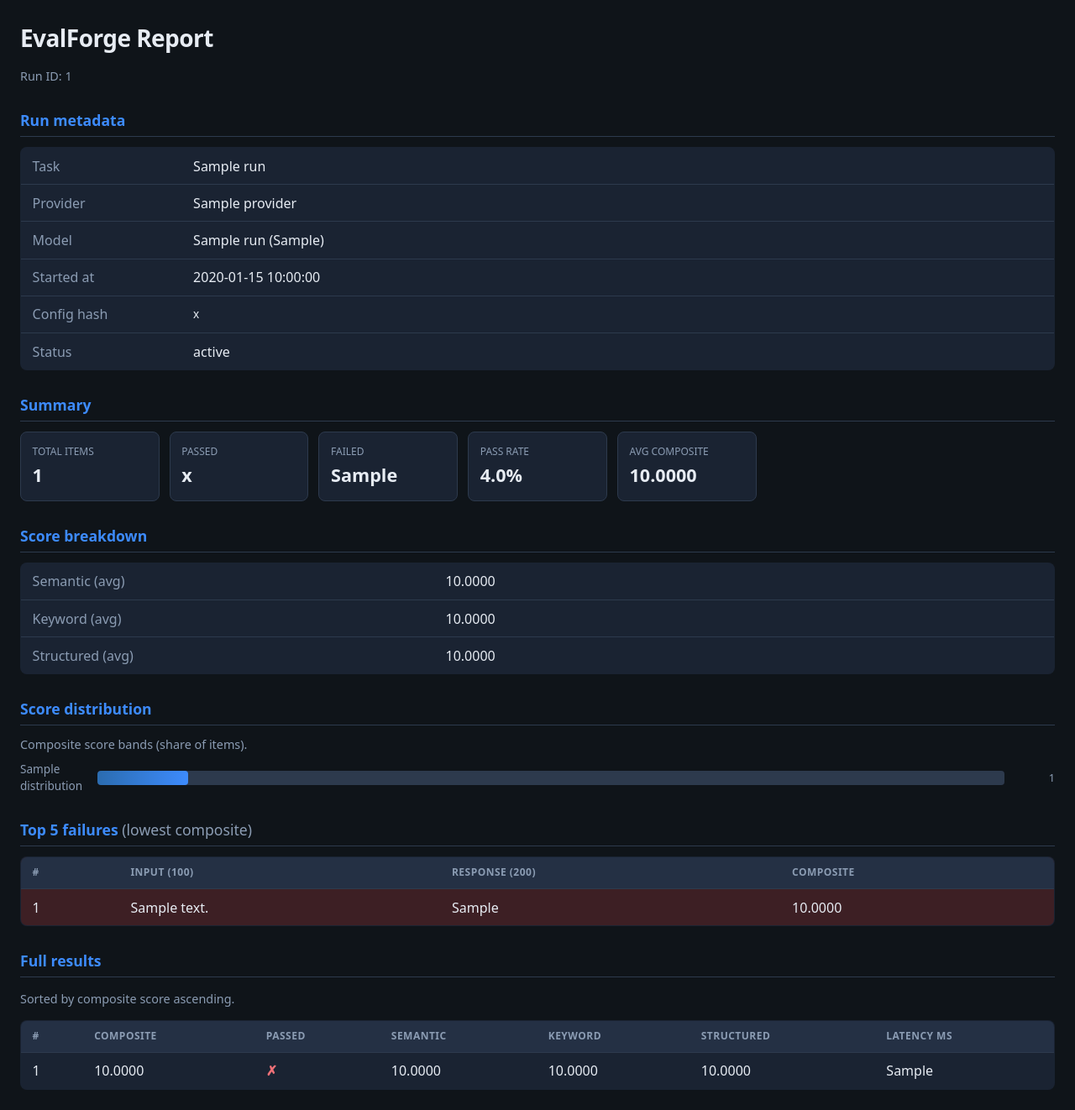
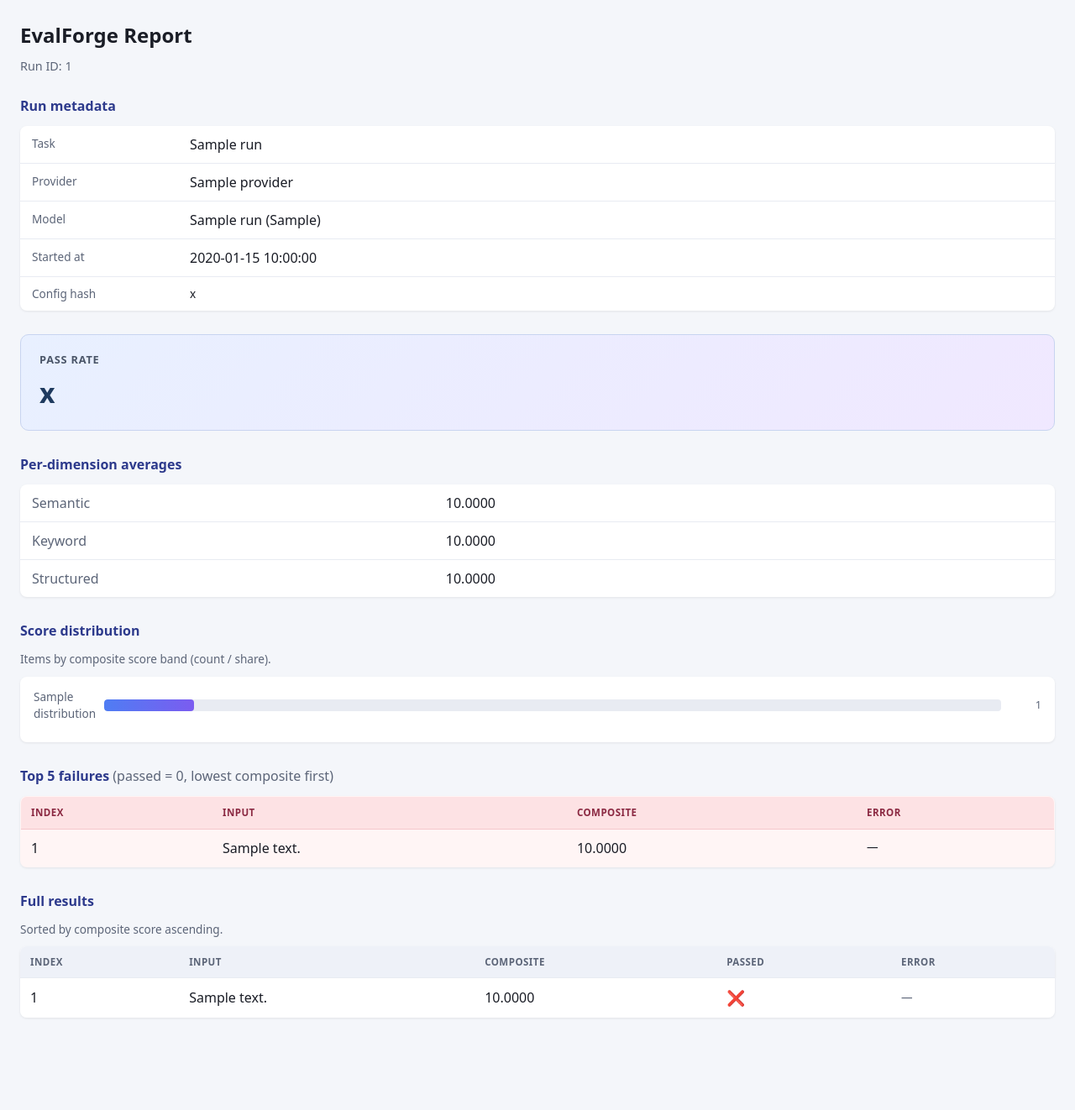
Before and after one commit to Shikhar-0809/evalforge, a Python web app: template evalforge/reports/templates/report.html in a window 1280 px wide. Shown: the whole page at 84% size. After the commit the page ends 1199 px from the top, so only its background shows below. Run offline with Jinja, Linux system fonts and the light colour scheme; the template is opened without the code that fills it: most values are stand-ins (such as "Sample title", 1, 10 or a date in 2020).

```diff
--- a/evalforge/main.py
+++ b/evalforge/main.py
@@ -2,6 +2,7 @@
 
 from __future__ import annotations
 
+import logging
 from contextlib import asynccontextmanager
 from pathlib import Path
 
@@ -12,6 +13,8 @@ from evalforge.api.runs import router as runs_router
 from evalforge.api.tasks import router as tasks_router
 from evalforge.database import init_db
 
+logger = logging.getLogger(__name__)
+
 PROJECT_ROOT = Path(__file__).resolve().parents[1]
 REPORTS_DIR = PROJECT_ROOT / "data" / "reports"
 
@@ -20,6 +23,7 @@ REPORTS_DIR = PROJECT_ROOT / "data" / "reports"
 async def lifespan(app: FastAPI):
     await init_db()
     REPORTS_DIR.mkdir(parents=True, exist_ok=True)
+    logger.info("EvalForge startup: database initialized, reports directory ready")
     yield
 
 
--- a/evalforge/reports/templates/report.html
+++ b/evalforge/reports/templates/report.html
@@ -4,222 +4,134 @@
   <meta charset="utf-8"/>
   <meta name="viewport" content="width=device-width, initial-scale=1"/>
   <title>EvalForge Report — {{ run.id }}</title>
-  <style>
-    :root {
-      --bg: #0f1419;
-      --surface: #1a2332;
-      --border: #2d3a4d;
-      --text: #e7ecf3;
-      --muted: #8b9cb3;
-      --accent: #3d8bfd;
-      --danger-bg: #3d1f24;
-      --danger-border: #8b3a44;
-      --bar-track: #2d3a4d;
-    }
-    * { box-sizing: border-box; }
-    body {
-      font-family: system-ui, Segoe UI, Roboto, Helvetica, Arial, sans-serif;
-      margin: 0;
-      padding: 1.5rem;
-      background: var(--bg);
-      color: var(--text);
-      line-height: 1.5;
-    }
-    h1 {
-      font-size: 1.75rem;
-      font-weight: 600;
-      margin: 0 0 0.25rem;
-      letter-spacing: -0.02em;
-    }
-    .sub { color: var(--muted); font-size: 0.9rem; margin-bottom: 1.5rem; word-break: break-all; }
-    h2 {
-      font-size: 1.1rem;
-      font-weight: 600;
-      margin: 1.75rem 0 0.75rem;
-      color: var(--accent);
-      border-bottom: 1px solid var(--border);
-      padding-bottom: 0.35rem;
-    }
-    table.meta, table.data {
-      width: 100%;
-      border-collapse: collapse;
-      background: var(--surface);
-      border-radius: 8px;
-      overflow: hidden;
-      border: 1px solid var(--border);
-    }
-    table.meta th, table.meta td,
-    table.data th, table.data td {
-      padding: 0.6rem 0.85rem;
-      text-align: left;
-      border-bottom: 1px solid var(--border);
-    }
-    table.meta th { width: 12rem; color: var(--muted); font-weight: 500; }
-    table.data th {
-      background: #243044;
-      color: var(--muted);
-      font-size: 0.75rem;
-      text-transform: uppercase;
-      letter-spacing: 0.04em;
-    }
-    table.data tr:last-child td { border-bottom: none; }
-    .summary {
-      display: grid;
-      grid-template-columns: repeat(auto-fill, minmax(10rem, 1fr));
-      gap: 0.75rem;
-      margin: 0.5rem 0 1rem;
-    }
-    .summary .box {
-      background: var(--surface);
-      border: 1px solid var(--border);
-      border-radius: 8px;
-      padding: 0.85rem;
-    }
-    .summary .box .label { font-size: 0.75rem; color: var(--muted); text-transform: uppercase; }
-    .summary .box .value { font-size: 1.35rem; font-weight: 600; margin-top: 0.2rem; }
-    table.breakdown th { width: 40%; }
-    .dist { margin-top: 0.5rem; }
-    .dist-row {
-      display: flex;
-      align-items: center;
-      gap: 0.75rem;
-      margin-bottom: 0.45rem;
-    }
-    .dist-label { width: 5rem; font-size: 0.85rem; color: var(--muted); flex-shrink: 0; }
-    .dist-track {
-      flex: 1;
-      height: 1.1rem;
-      background: var(--bar-track);
-      border-radius: 4px;
-      overflow: hidden;
-    }
-    .dist-bar {
-      height: 100%;
-      background: linear-gradient(90deg, #2b6cb0, var(--accent));
-      border-radius: 4px;
-      min-width: 2px;
-    }
-    .dist-count { width: 3rem; text-align: right; font-size: 0.8rem; color: var(--muted); }
-    .failures tr { background: var(--danger-bg); }
-    .failures td { border-color: var(--danger-border); }
-    .truncate { max-width: 28rem; overflow: hidden; text-overflow: ellipsis; white-space: nowrap; }
-    .pass-yes { color: #5ad67d; font-weight: 600; }
-    .pass-no { color: #f07178; font-weight: 600; }
-  </style>
 </head>
-<body>
-  <header>
-    <h1>EvalForge Report</h1>
-    <p class="sub">Run ID: {{ run.id }}</p>
+<body style="margin:0; font-family: system-ui, Segoe UI, Roboto, Helvetica, Arial, sans-serif; background:#f4f6fa; color:#1a1d26; line-height:1.5; padding:24px;">
+
+  <header style="margin-bottom:24px;">
+    <h1 style="margin:0 0 8px; font-size:1.5rem; font-weight:600;">EvalForge Report</h1>
+    <p style="margin:0; color:#5c6578; font-size:0.9rem; word-break:break-all;">Run ID: {{ run.id }}</p>
   </header>
 
-  <h2>Run metadata</h2>
-  <table class="meta">
-    <tr><th>Task</th><td>{{ run.task_name }}</td></tr>
-    <tr><th>Provider</th><td>{{ run.provider }}</td></tr>
-    <tr><th>Model</th><td>{{ run.model_name }}{% if run.model_version %} ({{ run.model_version }}){% endif %}</td></tr>
-    <tr><th>Started at</th><td>{{ run.started_at }}</td></tr>
-    <tr><th>Config hash</th><td style="word-break:break-all;font-size:0.85rem">{{ run.config_hash }}</td></tr>
-    <tr><th>Status</th><td>{{ run.status }}</td></tr>
+  <section style="margin-bottom:28px;">
+    <h2 style="margin:0 0 12px; font-size:1rem; font-weight:600; color:#2d3a8c;">Run metadata</h2>
+    <table style="width:100%; border-collapse:collapse; background:#fff; border-radius:8px; overflow:hidden; box-shadow:0 1px 3px rgba(0,0,0,0.08);">
+      <tr style="border-bottom:1px solid #e8ebf2;">
+        <th style="text-align:left; padding:10px 14px; width:160px; color:#5c6578; font-weight:500; font-size:0.85rem;">Task</th>
+        <td style="padding:10px 14px;">{{ run.task_name }}</td>
+      </tr>
+      <tr style="border-bottom:1px solid #e8ebf2;">
+        <th style="text-align:left; padding:10px 14px; color:#5c6578; font-weight:500; font-size:0.85rem;">Provider</th>
+        <td style="padding:10px 14px;">{{ run.provider }}</td>
+      </tr>
+      <tr style="border-bottom:1px solid #e8ebf2;">
+        <th style="text-align:left; padding:10px 14px; color:#5c6578; font-weight:500; font-size:0.85rem;">Model</th>
+        <td style="padding:10px 14px;">{{ run.model_name }}{% if run.model_version %} ({{ run.model_version }}){% endif %}</td>
+      </tr>
+      <tr style="border-bottom:1px solid #e8ebf2;">
+        <th style="text-align:left; padding:10px 14px; color:#5c6578; font-weight:500; font-size:0.85rem;">Started at</th>
+        <td style="padding:10px 14px;">{{ run.started_at }}</td>
+      </tr>
+      <tr>
+        <th style="text-align:left; padding:10px 14px; color:#5c6578; font-weight:500; font-size:0.85rem;">Config hash</th>
+        <td style="padding:10px 14px; word-break:break-all; font-size:0.85rem;">{{ run.config_hash }}</td>
+      </tr>
     </table>
+  </section>
 
-  <h2>Summary</h2>
-  <div class="summary">
-    <div class="box">
-      <div class="label">Total items</div>
-      <div class="value">{{ stats.total_items }}</div>
+  <section style="margin-bottom:28px; padding:20px 22px; background:linear-gradient(135deg, #e8f0ff 0%, #f0e8ff 100%); border-radius:10px; border:1px solid #c8d4f0;">
+    <p style="margin:0 0 6px; font-size:0.8rem; text-transform:uppercase; letter-spacing:0.06em; color:#4a5568; font-weight:600;">Pass rate</p>
+    <p style="margin:0; font-size:2rem; font-weight:700; color:#1e3a5f;">{{ stats.pass_rate_label }}</p>
+  </section>
+
+  <section style="margin-bottom:28px;">
+    <h2 style="margin:0 0 12px; font-size:1rem; font-weight:600; color:#2d3a8c;">Per-dimension averages</h2>
+    <table style="width:100%; border-collapse:collapse; background:#fff; border-radius:8px; overflow:hidden; box-shadow:0 1px 3px rgba(0,0,0,0.08);">
+      <tr style="border-bottom:1px solid #e8ebf2;">
+        <th style="text-align:left; padding:10px 14px; width:40%; color:#5c6578; font-weight:500;">Semantic</th>
+        <td style="padding:10px 14px;">{{ "%.4f"|format(stats.avg_semantic_score or 0) }}</td>
+      </tr>
+      <tr style="border-bottom:1px solid #e8ebf2;">
+        <th style="text-align:left; padding:10px 14px; color:#5c6578; font-weight:500;">Keyword</th>
+        <td style="padding:10px 14px;">{{ "%.4f"|format(stats.avg_keyword_score or 0) }}</td>
+      </tr>
+      <tr>
+        <th style="text-align:left; padding:10px 14px; color:#5c6578; font-weight:500;">Structured</th>
+        <td style="padding:10px 14px;">{{ "%.4f"|format(stats.avg_structured_score or 0) }}</td>
+      </tr>
+    </table>
+  </section>
+
+  <section style="margin-bottom:28px;">
+    <h2 style="margin:0 0 12px; font-size:1rem; font-weight:600; color:#2d3a8c;">Score distribution</h2>
+    <p style="margin:0 0 10px; font-size:0.85rem; color:#5c6578;">Items by composite score band (count / share).</p>
+    <div style="background:#fff; border-radius:8px; padding:14px 16px; box-shadow:0 1px 3px rgba(0,0,0,0.08);">
+      {% for b in stats.distribution %}
+      <div style="display:flex; align-items:center; gap:12px; margin-bottom:10px;">
+        <span style="width:72px; flex-shrink:0; font-size:0.85rem; color:#5c6578;">{{ b.label }}</span>
+        <div style="flex:1; height:14px; background:#e8ebf2; border-radius:4px; overflow:hidden;">
+          <div style="height:100%; width:{{ "%.2f"|format(b.pct) }}%; background:linear-gradient(90deg,#4f7df3,#7b5cf0); border-radius:4px; min-width:2px;"></div>
         </div>
-    <div class="box">
-      <div class="label">Passed</div>
-      <div class="value">{{ stats.passed_items }}</div>
-    </div>
-    <div class="box">
-      <div class="label">Failed</div>
-      <div class="value">{{ stats.failed_items }}</div>
-    </div>
-    <div class="box">
-      <div class="label">Pass rate</div>
-      <div class="value">{{ "%.1f"|format(stats.pass_rate_pct) }}%</div>
-    </div>
-    <div class="box">
-      <div class="label">Avg composite</div>
-      <div class="value">{{ "%.4f"|format(stats.avg_composite_score or 0) }}</div>
-    </div>
-  </div>
-
-  <h2>Score breakdown</h2>
-  <table class="meta breakdown">
-    <tr><th>Semantic (avg)</th><td>{{ "%.4f"|format(stats.avg_semantic_score or 0) }}</td></tr>
-    <tr><th>Keyword (avg)</th><td>{{ "%.4f"|format(stats.avg_keyword_score or 0) }}</td></tr>
-    <tr><th>Structured (avg)</th><td>{{ "%.4f"|format(stats.avg_structured_score or 0) }}</td></tr>
-  </table>
-
-  <h2>Score distribution</h2>
-  <p style="color:var(--muted);font-size:0.9rem;margin:0 0 0.5rem">Composite score bands (share of items).</p>
-  <div class="dist">
-    {% for b in stats.distribution %}
-    <div class="dist-row">
-      <span class="dist-label">{{ b.label }}</span>
-      <div class="dist-track">
-        <div class="dist-bar" style="width: {{ "%.2f"|format(b.pct) }}%"></div>
-      </div>
-      <span class="dist-count">{{ b.count }}</span>
+        <span style="width:36px; text-align:right; font-size:0.8rem; color:#5c6578;">{{ b.count }}</span>
       </div>
       {% endfor %}
     </div>
+  </section>
 
-  <h2>Top 5 failures <span style="font-weight:400;color:var(--muted)">(lowest composite)</span></h2>
-  <table class="data failures">
+  <section style="margin-bottom:28px;">
+    <h2 style="margin:0 0 12px; font-size:1rem; font-weight:600; color:#2d3a8c;">Top 5 failures <span style="font-weight:400; color:#5c6578;">(passed = 0, lowest composite first)</span></h2>
+    <table style="width:100%; border-collapse:collapse; background:#fff5f5; border-radius:8px; overflow:hidden; box-shadow:0 1px 3px rgba(0,0,0,0.08); border:1px solid #f5c6cb;">
       <thead>
-      <tr>
-        <th>#</th>
-        <th>Input (100)</th>
-        <th>Response (200)</th>
-        <th>Composite</th>
+        <tr style="background:#fde2e4;">
+          <th style="text-align:left; padding:10px 12px; font-size:0.72rem; text-transform:uppercase; letter-spacing:0.04em; color:#8b2942;">Index</th>
+          <th style="text-align:left; padding:10px 12px; font-size:0.72rem; text-transform:uppercase; letter-spacing:0.04em; color:#8b2942;">Input</th>
+          <th style="text-align:left; padding:10px 12px; font-size:0.72rem; text-transform:uppercase; letter-spacing:0.04em; color:#8b2942;">Composite</th>
+          <th style="text-align:left; padding:10px 12px; font-size:0.72rem; text-transform:uppercase; letter-spacing:0.04em; color:#8b2942;">Error</th>
         </tr>
       </thead>
       <tbody>
       {% for r in failures %}
-      <tr>
-        <td>{{ r.item_index }}</td>
-        <td class="truncate" title="{{ r.input_text or '' }}">{{ (r.input_text or '')[:100] }}{% if (r.input_text or '')|length > 100 %}…{% endif %}</td>
-        <td class="truncate" title="{{ r.model_response or '' }}">{{ (r.model_response or '')[:200] }}{% if (r.model_response or '')|length > 200 %}…{% endif %}</td>
-        <td>{{ "%.4f"|format((r.composite_score or 0)|float) }}</td>
+        <tr style="border-top:1px solid #f5c6cb;">
+          <td style="padding:10px 12px;">{{ r.item_index }}</td>
+          <td style="padding:10px 12px; max-width:320px; overflow:hidden; text-overflow:ellipsis; white-space:nowrap;" title="{{ r.input_text or '' }}">{{ (r.input_text or '')[:80] }}{% if (r.input_text or '')|length > 80 %}…{% endif %}</td>
+          <td style="padding:10px 12px;">{{ "%.4f"|format((r.composite_score or 0)|float) }}</td>
+          <td style="padding:10px 12px; font-size:0.85rem;">{{ r.error or "—" }}</td>
         </tr>
       {% endfor %}
       {% if not failures %}
-      <tr><td colspan="4" style="color:var(--muted)">No results.</td></tr>
+        <tr><td colspan="4" style="padding:14px; color:#5c6578;">No failed items.</td></tr>
       {% endif %}
       </tbody>
     </table>
+  </section>
 
-  <h2>Full results</h2>
-  <p style="color:var(--muted);font-size:0.9rem">Sorted by composite score ascending.</p>
-  <table class="data">
+  <section style="margin-bottom:24px;">
+    <h2 style="margin:0 0 12px; font-size:1rem; font-weight:600; color:#2d3a8c;">Full results</h2>
+    <p style="margin:0 0 10px; font-size:0.85rem; color:#5c6578;">Sorted by composite score ascending.</p>
+    <div style="overflow-x:auto; border-radius:8px; box-shadow:0 1px 3px rgba(0,0,0,0.08);">
+      <table style="width:100%; border-collapse:collapse; background:#fff; min-width:640px;">
         <thead>
-      <tr>
-        <th>#</th>
-        <th>Composite</th>
-        <th>Passed</th>
-        <th>Semantic</th>
-        <th>Keyword</th>
-        <th>Structured</th>
-        <th>Latency ms</th>
+          <tr style="background:#eef1f8;">
+            <th style="text-align:left; padding:10px 12px; font-size:0.72rem; text-transform:uppercase; letter-spacing:0.04em; color:#5c6578;">Index</th>
+            <th style="text-align:left; padding:10px 12px; font-size:0.72rem; text-transform:uppercase; letter-spacing:0.04em; color:#5c6578;">Input</th>
+            <th style="text-align:left; padding:10px 12px; font-size:0.72rem; text-transform:uppercase; letter-spacing:0.04em; color:#5c6578;">Composite</th>
+            <th style="text-align:left; padding:10px 12px; font-size:0.72rem; text-transform:uppercase; letter-spacing:0.04em; color:#5c6578;">Passed</th>
+            <th style="text-align:left; padding:10px 12px; font-size:0.72rem; text-transform:uppercase; letter-spacing:0.04em; color:#5c6578;">Error</th>
           </tr>
         </thead>
         <tbody>
         {% for r in results %}
-      <tr>
-        <td>{{ r.item_index }}</td>
-        <td>{{ "%.4f"|format((r.composite_score or 0)|float) }}</td>
-        <td>{% if r.passed %}<span class="pass-yes">✓</span>{% else %}<span class="pass-no">✗</span>{% endif %}</td>
-        <td>{{ "%.4f"|format((r.semantic_score or 0)|float) }}</td>
-        <td>{{ "%.4f"|format((r.keyword_score or 0)|float) }}</td>
-        <td>{{ "%.4f"|format((r.structured_score or 0)|float) }}</td>
-        <td>{{ r.latency_ms if r.latency_ms is not none else "—" }}</td>
+          <tr style="border-top:1px solid #e8ebf2;">
+            <td style="padding:10px 12px;">{{ r.item_index }}</td>
+            <td style="padding:10px 12px; max-width:280px; overflow:hidden; text-overflow:ellipsis; white-space:nowrap;" title="{{ r.input_text or '' }}">{{ (r.input_text or '')[:80] }}{% if (r.input_text or '')|length > 80 %}…{% endif %}</td>
+            <td style="padding:10px 12px;">{{ "%.4f"|format((r.composite_score or 0)|float) }}</td>
+            <td style="padding:10px 12px; font-size:1.1rem;">{% if r.passed %}✅{% else %}❌{% endif %}</td>
+            <td style="padding:10px 12px; font-size:0.85rem; color:#5c6578;">{{ r.error or "—" }}</td>
           </tr>
         {% endfor %}
         </tbody>
       </table>
+    </div>
+  </section>
+
 </body>
 </html>
```
Also changed, not shown: evalforge/api/runs.py (+93 -26 lines), evalforge/api/tasks.py (+14 -3 lines), evalforge/reports/generator.py (+25 -2 lines). Lines whose indentation alone changed are shown as unchanged.
